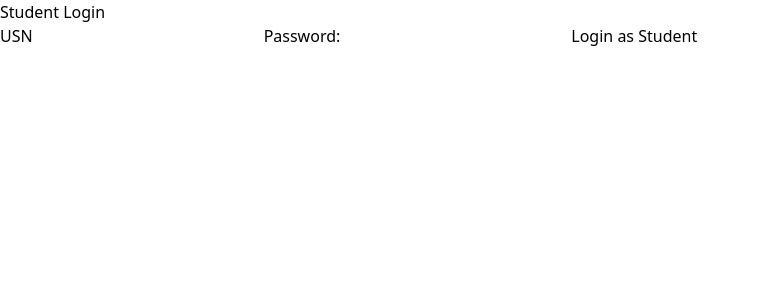
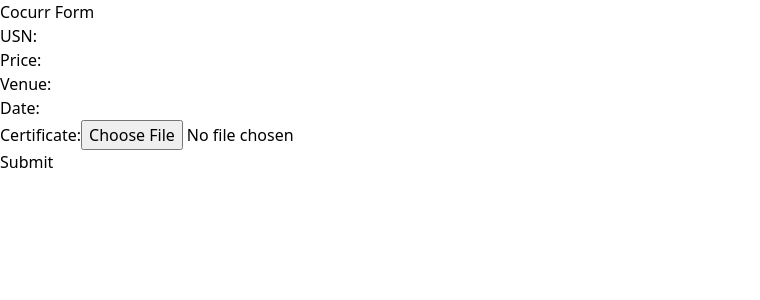
Before and after one commit to SankshipthShetty/SATS-Student-Activity-Tracking-System, a React (Create React App) app in the folder client/: page /cocurrecular in a window 1280 px wide. Shown: the top 300 px of the page, without its empty margins (0-760 px from the left). Built offline with nearby package versions, Linux system fonts and the light colour scheme.

Commit message:
changes cocurr.js

```diff
--- a/client/src/pages/events/Cocurr.jsx
+++ b/client/src/pages/events/Cocurr.jsx
@@ -1,90 +1,107 @@
 import React, { useState } from 'react';
 import axios from 'axios';
-import { useNavigate } from 'react-router-dom';
 
-const StudentLogin = () => {
+const Cocurr = () => {
   const [formData, setFormData] = useState({
     usn: '',
-    password: '',
-  });
-
-  const [formError, setFormError] = useState({
-    usn: '',
-    password: '',
+    price: '',
+    venue: '',
+    date: '',
+    certificate: null, // Use null to represent the file
   });
 
   const handleChange = (e) => {
-    const { name, value } = e.target;
-    setFormData({ ...formData, [name]: value });
-    setFormError({ ...formError, [name]: '' });
+    const { name, value, type } = e.target;
+
+    // Use a conditional to handle file input separately
+    const newValue = type === 'file' ? e.target.files[0] : value;
+
+    setFormData({ ...formData, [name]: newValue });
   };
-
-  const navigate = useNavigate();
 
   const handleSubmit = async (e) => {
     e.preventDefault();
 
-    // Validate that both fields are not empty
-    if (!formData.usn.trim() || !formData.password.trim()) {
-      setFormError({
-        usn: formData.usn.trim() ? '' : 'USN is required',
-        password: formData.password.trim() ? '' : 'Password is required',
-      });
-      return;
-    }
+    // Create a FormData object to handle file upload
+    const formDataForServer = new FormData();
+    formDataForServer.append('usn', formData.usn);
+    formDataForServer.append('price', formData.price);
+    formDataForServer.append('venue', formData.venue);
+    formDataForServer.append('date', formData.date);
+    formDataForServer.append('certificate', formData.certificate); // This is where the file is appended
 
     try {
-      const { usn, password } = formData;
-
-      const response = await axios.post('http://localhost:8800/student-check', {
-        usn,
-        password,
+      // Send formDataForServer to your server using axios
+      const response = await axios.post('http://localhost:8800/cocurr', formDataForServer, {
+        headers: {
+          'Content-Type': 'multipart/form-data',
+        },
       });
 
-      // Handle server response
-      if (response.data.exists) {
-        console.log(response);
-
-        navigate('/user-dashboard', { state: { usn } });
-
-      } else {
-        navigate('/student-register');
-      }
-    } catch (err) {
-      console.error('Login failed', err);
+      // Handle the response from the server
+      console.log(response.data);
+    } catch (error) {
+      console.error('Error submitting form:', error);
     }
   };
 
   return (
     <div>
-      <div>
-        <h3>Student Login</h3>
-        <form onSubmit={handleSubmit}>
-          <label htmlFor="student-username">USN</label>
+      <h2>Cocurr Form</h2>
+      <form onSubmit={handleSubmit}>
+        <div>
+          <label htmlFor="usn">USN:</label>
           <input
             type="text"
-            id="student-username"
-            name="usn" // Change from "username" to "usn"
+            id="usn"
+            name="usn"
             value={formData.usn}
             onChange={handleChange}
           />
-          {formError.usn && <p style={{ color: 'red' }}>{formError.usn}</p>}
-
-          <label htmlFor="student-password">Password:</label>
+        </div>
+        <div>
+          <label htmlFor="price">Price:</label>
           <input
-            type="password"
-            id="student-password"
-            name="password"
-            value={formData.password}
+            type="text"
+            id="price"
+            name="price"
+            value={formData.price}
             onChange={handleChange}
           />
-          {formError.password && <p style={{ color: 'red' }}>{formError.password}</p>}
-
-          <button type="submit">Login as Student</button>
-        </form>
-      </div>
+        </div>
+        <div>
+          <label htmlFor="venue">Venue:</label>
+          <input
+            type="text"
+            id="venue"
+            name="venue"
+            value={formData.venue}
+            onChange={handleChange}
+          />
+        </div>
+        <div>
+          <label htmlFor="date">Date:</label>
+          <input
+            type="text"
+            id="date"
+            name="date"
+            value={formData.date}
+            onChange={handleChange}
+          />
+        </div>
+        <div>
+          <label htmlFor="certificate">Certificate:</label>
+          <input
+            type="file"
+            id="certificate"
+            name="certificate"
+            onChange={handleChange}
+          />
+        </div>
+        <button type="submit">Submit</button>
+      </form>
     </div>
   );
 };
 
-export default StudentLogin;
+export default Cocurr;
```
